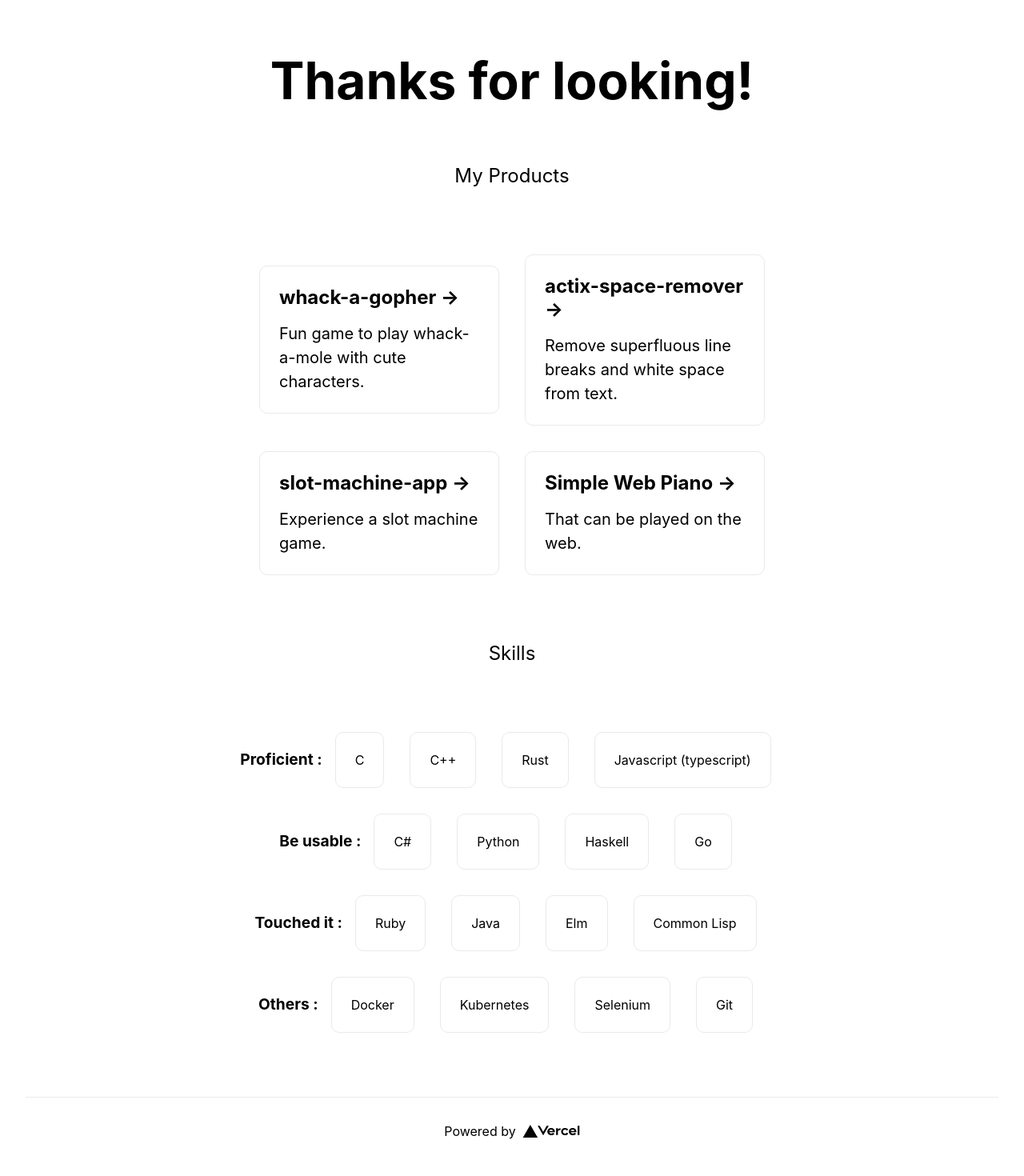
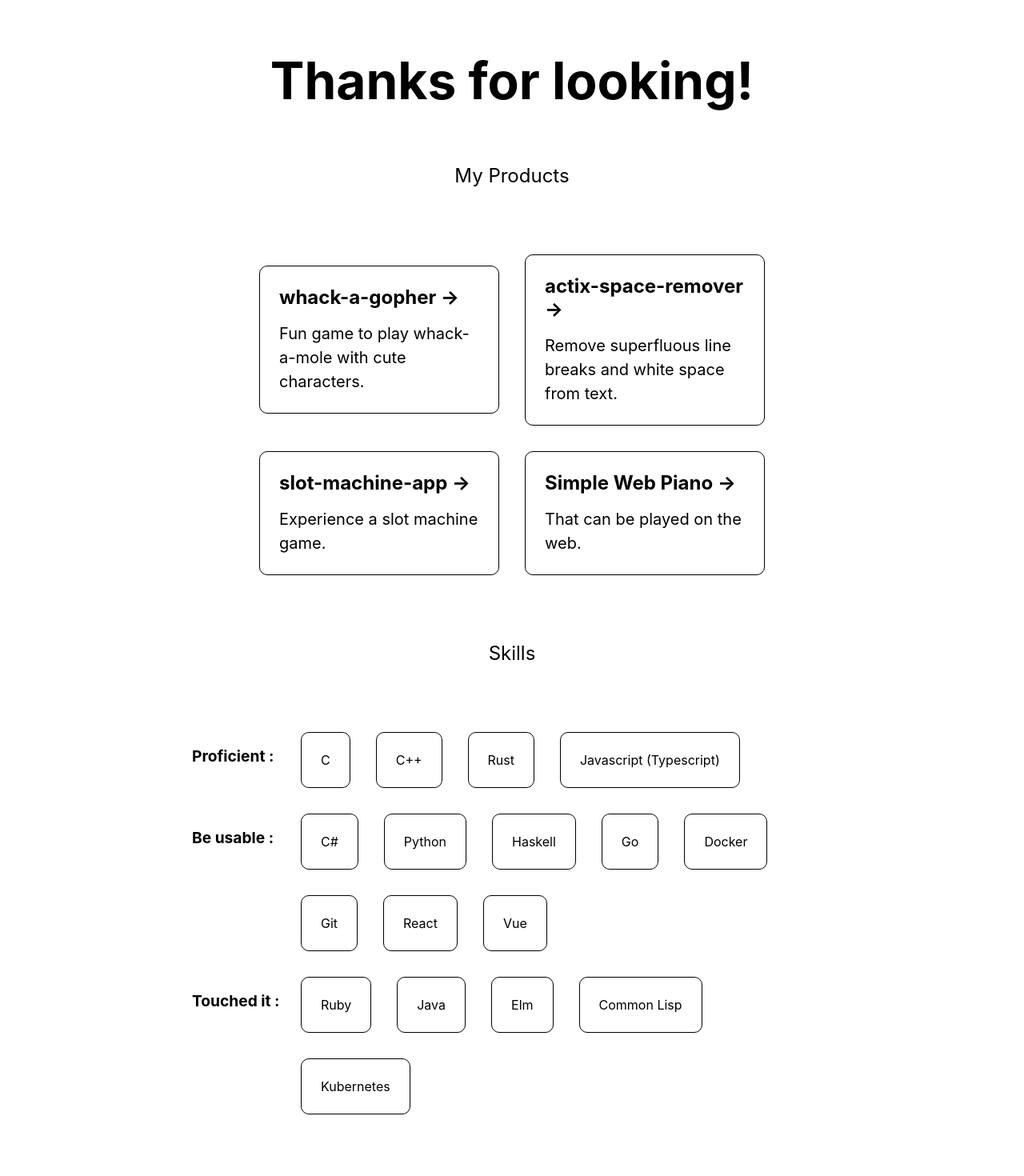
Before and after one commit to yuu-sky20/portfolio, a Next.js app: page / in a window 1280 px wide. Shown: the top 1470 px of the page at 80% size. Built offline with nearby package versions, Linux system fonts and the light colour scheme.

Commit message:
align items

```diff
--- a/pages/index.tsx
+++ b/pages/index.tsx
@@ -22,13 +22,20 @@ const Home: NextPage = () => {
         </p>
 
         <div className={styles.grid}>
-          <a href="" className={styles.card}>
+          <a
+            href=""
+            className={styles.card}
+            target="_blank" rel="noopener noreferrer"
+          >
             <h2>whack-a-gopher &rarr;</h2>
             <p>Fun game to play whack-a-mole with cute characters.</p>
             {/* TODO: add skill tag: */}
           </a>
 
-          <a href="actix-space-remover" className={styles.card}>
+          <a href="https://github.com/yuu-sky20/actix-space-remover"
+            className={styles.card}
+            target="_blank" rel="noopener noreferrer"
+          >
             <h2>actix-space-remover &rarr;</h2>
             <p>Remove superfluous line breaks and white space from text.</p>
           </a>
@@ -36,6 +43,7 @@ const Home: NextPage = () => {
           <a
             href="https://github.com/yuu-sky20/slot-machine-app"
             className={styles.card}
+            target="_blank" rel="noopener noreferrer"
           >
             <h2>slot-machine-app &rarr;</h2>
             <p>Experience a slot machine game.</p>
@@ -44,6 +52,7 @@ const Home: NextPage = () => {
           <a
             href="https://github.com/yuu-sky20/simple-web-piano"
             className={styles.card}
+            target="_blank" rel="noopener noreferrer"
           >
             <h2>Simple Web Piano &rarr;</h2>
             <p>That can be played on the web.</p>
@@ -55,8 +64,9 @@ const Home: NextPage = () => {
         </p>
 
         <div>
-          <section className={styles.grid}>
-            <h3 className={styles.description_skill}>Proficient : </h3>
+          <section className={styles.grid_skill}>
+            <h3 className={styles.description_skill}>Proficient :</h3>
+            <div className={styles.grid_card_skill}>
               <p className={styles.card}>
                 C
               </p>
@@ -67,11 +77,13 @@ const Home: NextPage = () => {
                 Rust
               </p>
               <p className={styles.card}>
-              Javascript (typescript)
+                Javascript (Typescript)
               </p>
+            </div>
           </section>
-          <section className={styles.grid}>
+          <section className={styles.grid_skill}>
             <h3 className={styles.description_skill}>Be usable : </h3>
+            <div className={styles.grid_card_skill}>
               <p className={styles.card}>
                 C#
               </p>
@@ -84,9 +96,23 @@ const Home: NextPage = () => {
               <p className={styles.card}>
                 Go
               </p>
+              <p className={styles.card}>
+                Docker
+              </p>
+              <p className={styles.card}>
+                Git
+              </p>
+              <p className={styles.card}>
+                React
+              </p>
+              <p className={styles.card}>
+                Vue
+              </p>
+            </div>
           </section>
-          <section className={styles.grid}>
+          <section className={styles.grid_skill}>
             <h3 className={styles.description_skill}>Touched it : </h3>
+            <div className={styles.grid_card_skill}>
               <p className={styles.card}>
                 Ruby
               </p>
@@ -99,21 +125,10 @@ const Home: NextPage = () => {
               <p className={styles.card}>
                 Common Lisp
               </p>
-          </section>
-          <section className={styles.grid}>
-            <h4 className={styles.description_skill}>Others : </h4>
-            <p className={styles.card}>
-              Docker
-            </p>
               <p className={styles.card}>
                 Kubernetes
               </p>
-            <p className={styles.card}>
-              Selenium
-            </p>
-            <p className={styles.card}>
-              Git
-            </p>
+            </div>
           </section>
         </div>
       </main>
--- a/styles/Home.module.css
+++ b/styles/Home.module.css
@@ -60,6 +60,8 @@
   margin: 2rem 0;
   line-height: 1.5;
   font-size: 1.2rem;
+  text-align: left;
+  min-width: 120px;
 }
 
 .code {
@@ -77,6 +79,19 @@
   justify-content: center;
   flex-wrap: wrap;
   max-width: 800px;
+}
+
+.grid_skill {
+  display: grid;
+  max-width: 800px;
+  grid-template-columns: 120px 1fr;
+}
+
+.grid_card_skill {
+  display: flex;
+  align-items: left;
+  justify-content: left;
+  flex-wrap: wrap;
 }
 
 .card {
@@ -121,13 +136,13 @@
   }
 }
 
-@media (prefers-color-scheme: dark) {
+@media (prefers-color-scheme: light) {
   .card,
   .footer {
-    border-color: #222;
+    border-color: black;
   }
   .code {
-    background: #111;
+    background: rgb(116, 255, 186);
   }
   .logo img {
     filter: invert(1);
--- a/styles/globals.css
+++ b/styles/globals.css
@@ -15,12 +15,12 @@ a {
   box-sizing: border-box;
 }
 
-@media (prefers-color-scheme: dark) {
+@media (prefers-color-scheme: light) {
   html {
-    color-scheme: dark;
+    color-scheme: light;
   }
   body {
-    color: white;
-    background: black;
+    color: black;
+    background: white;
   }
 }
```
Lines whose indentation alone changed are shown as unchanged.
